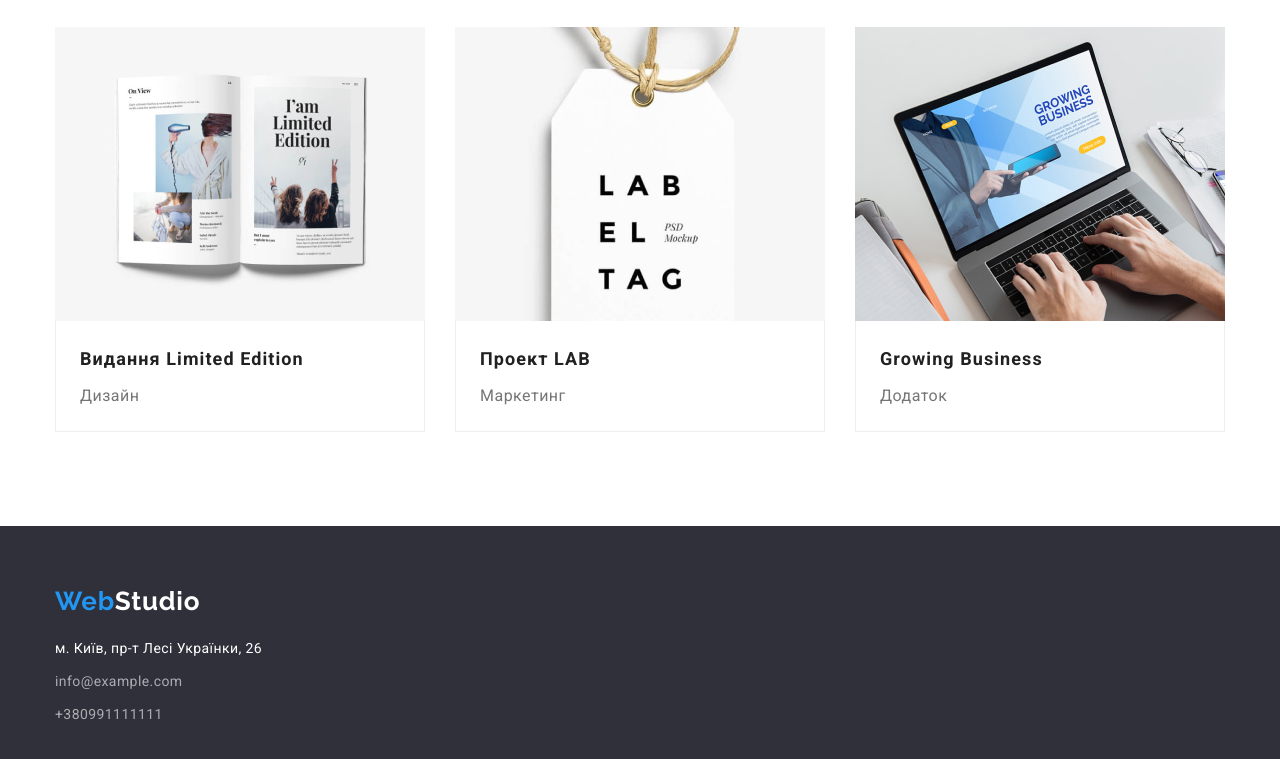
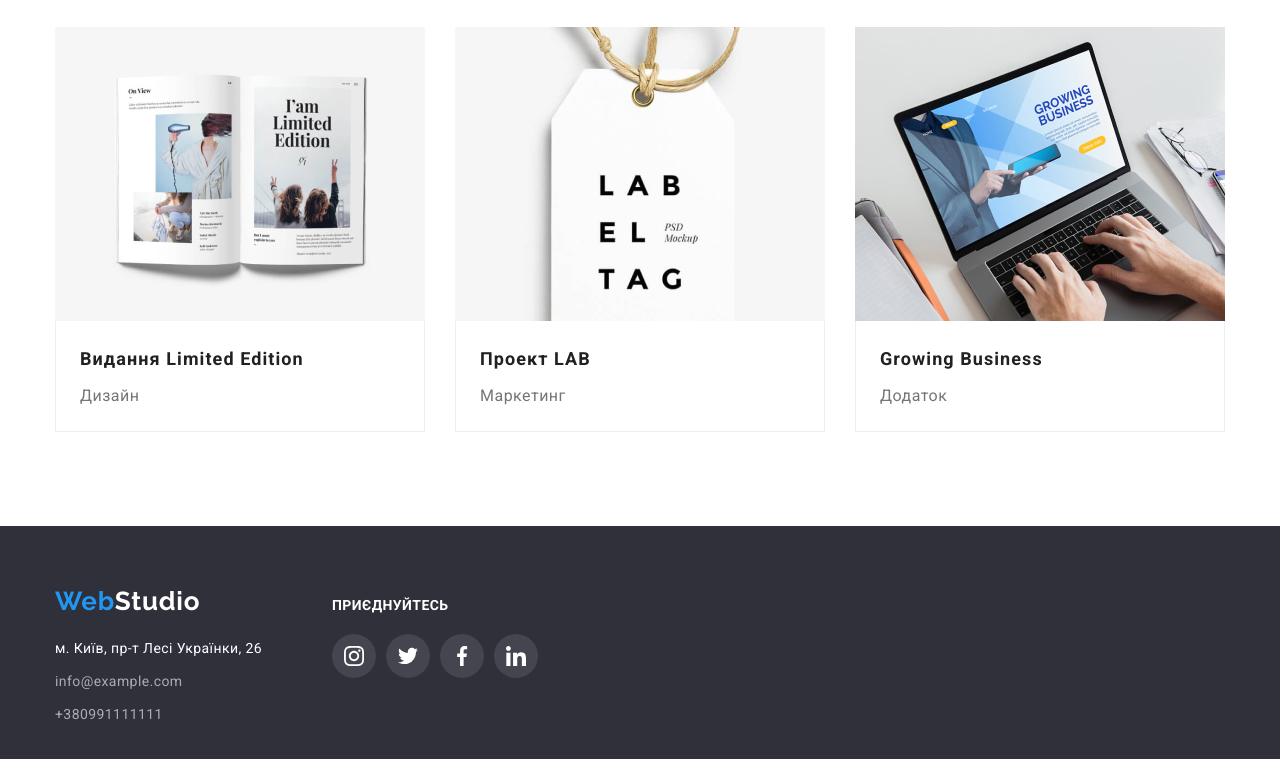
Before and after one commit to Korniy/goit-markup-hw-04, a plain HTML site: page portfolio.html in a window 1280 px wide. Shown: the part 1108-1867 px from the top of the page. Drawn offline with nearby package versions, Linux system fonts and the light colour scheme.

Commit message:
добавляє фінальні зміни на двох сторінках

```diff
--- a/css/styles.css
+++ b/css/styles.css
@@ -452,7 +452,7 @@ span {
 
 .footer-container {
   display: flex;
-  align-items: center;
+  align-items: baseline;
 }
 
 .footer-link {
@@ -502,9 +502,7 @@ span {
 }
 
 .footer-wrapper {
-  display: flex;
-  justify-content: center;
-  flex-direction: column;
+  margin-left: 70px;
 }
 
 .footer-text {
--- a/portfolio.html
+++ b/portfolio.html
@@ -211,7 +211,8 @@
     <!--Підвал сайту-->
 
     <footer class="footer">
-      <div class="container">
+      <div class="container footer-container">
+        <div class="">
           <a class="footer-link link" href="index.html"><span>Web</span>Studio</a>
           <address class="andress">
             <ul class="adress-list">
@@ -227,6 +228,40 @@
             </ul>
           </address>
         </div>
+        <div class="footer-wrapper">
+          <p class="footer-text">ПРИЄДНУЙТЕСЬ</p>
+          <ul class="footer-list list">
+            <li class="footer-item">
+              <a class="icon-link">
+                <svg class="footer-icon" width="20" height="20">
+                  <use href="images/icons/symbol-defs.svg#icon-instagram-footer"></use>
+                </svg>
+              </a>
+            </li>
+            <li class="footer-item">
+              <a class="icon-link">
+                <svg class="footer-icon" width="20" height="20">
+                  <use href="images/icons/symbol-defs.svg#icon-twitter-footer"></use>
+                </svg>
+              </a>
+            </li>
+            <li class="footer-item">
+              <a class="icon-link">
+                <svg class="footer-icon" width="20" height="20">
+                  <use href="images/icons/symbol-defs.svg#icon-facebook-footer"></use>
+                </svg>
+              </a>
+            </li>
+            <li class="footer-item">
+              <a class="icon-link">
+                <svg class="footer-icon" width="20" height="20">
+                  <use href="images/icons/symbol-defs.svg#icon-linkedin-1-1"></use>
+                </svg>
+              </a>
+            </li>
+          </ul>
+        </div>
+      </div>
     </footer>
   </body>
 </html>
```
Also changed, not shown: index.html (+2 -2 lines). Lines whose indentation alone changed are shown as unchanged.
